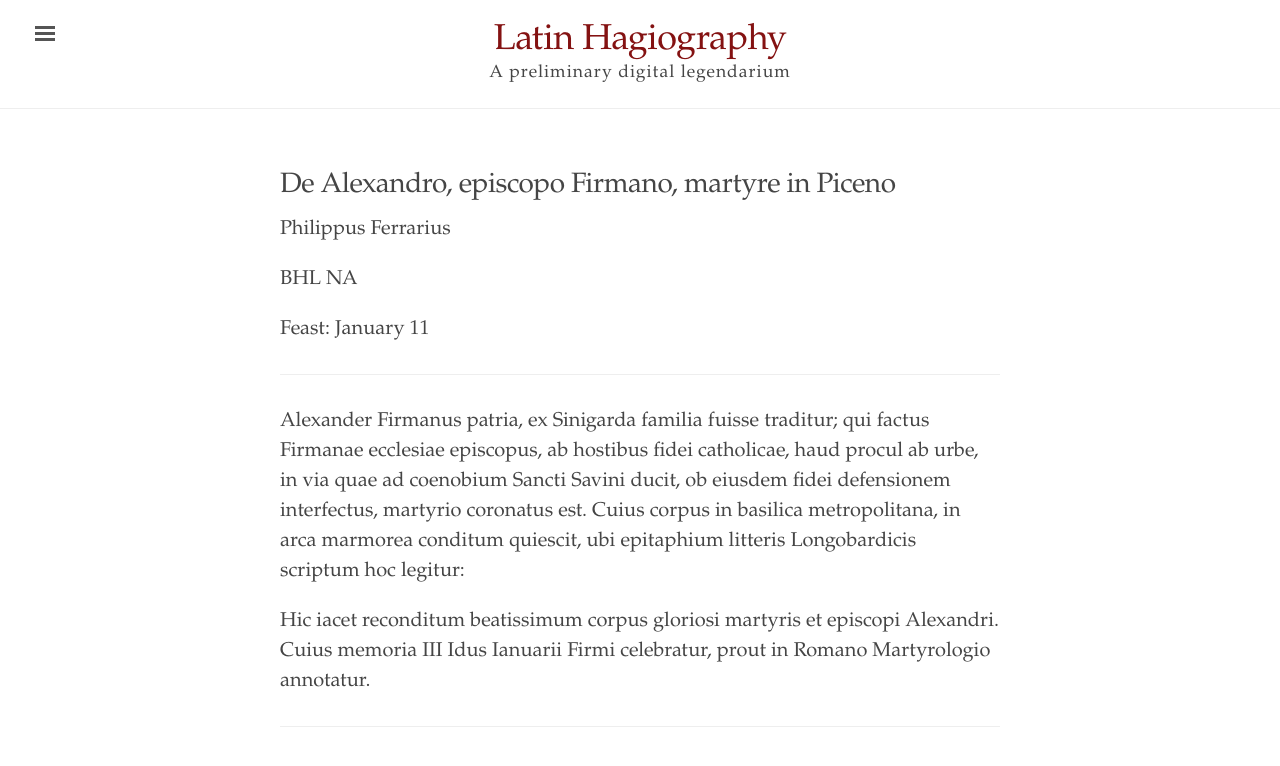
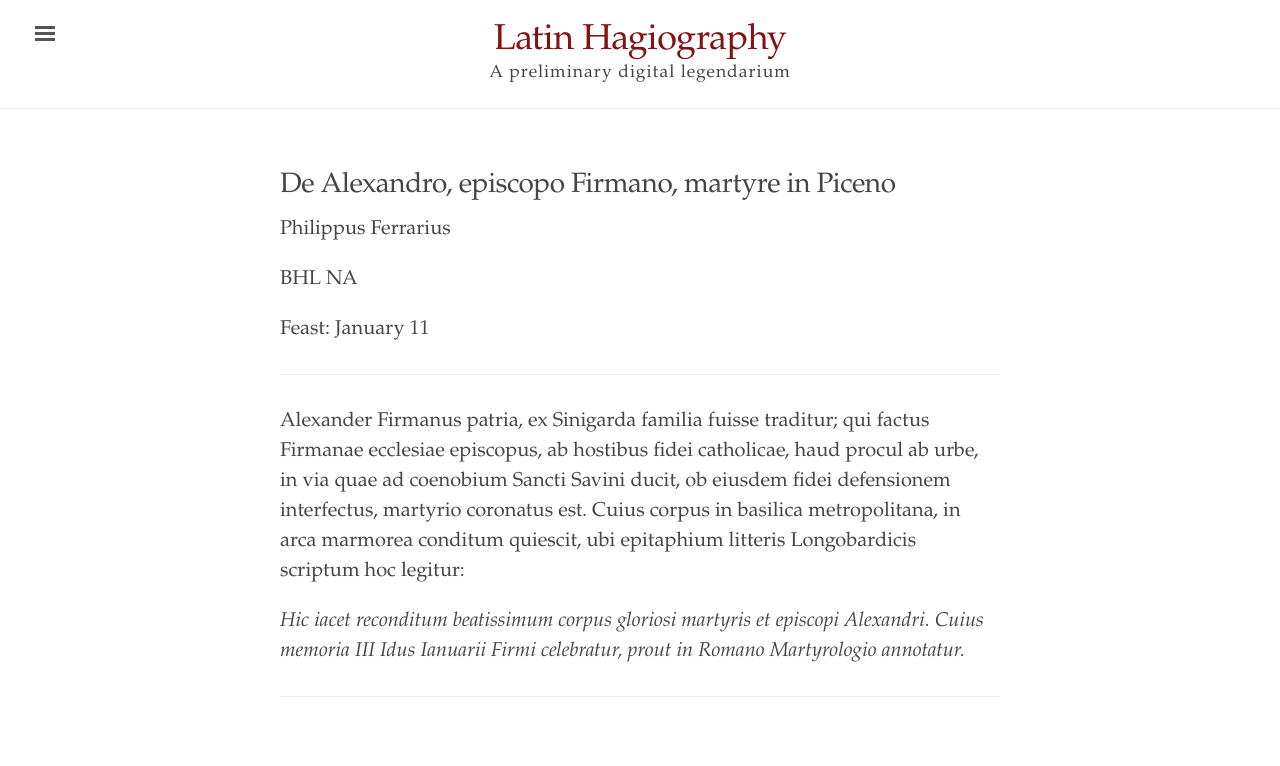
Before and after one commit to cjkoepke1/latin-hagiography, a Jekyll site: the page built from _texts/de-alexandro-firmano.md, in a window 1280 px wide. Shown: the top 766 px of the page. Built offline with Jekyll 4.4.1, drawn with Linux system fonts in a browser that asks for light colours.

Commit message:
Added italics

```diff
--- a/_texts/de-alexandro-firmano.md
+++ b/_texts/de-alexandro-firmano.md
@@ -12,6 +12,6 @@
 
 Alexander Firmanus patria, ex Sinigarda familia fuisse traditur; qui factus Firmanae ecclesiae episcopus, ab hostibus fidei catholicae, haud procul ab urbe, in via quae ad coenobium Sancti Savini ducit, ob eiusdem fidei defensionem interfectus, martyrio coronatus est. Cuius corpus in basilica metropolitana, in arca marmorea conditum quiescit, ubi epitaphium litteris Longobardicis scriptum hoc legitur:
 
-Hic iacet reconditum beatissimum corpus gloriosi martyris et episcopi Alexandri. Cuius memoria III Idus Ianuarii Firmi celebratur, prout in Romano Martyrologio annotatur.
+*Hic iacet reconditum beatissimum corpus gloriosi martyris et episcopi Alexandri. Cuius memoria III Idus Ianuarii Firmi celebratur, prout in Romano Martyrologio annotatur.*
 
 ---
```
